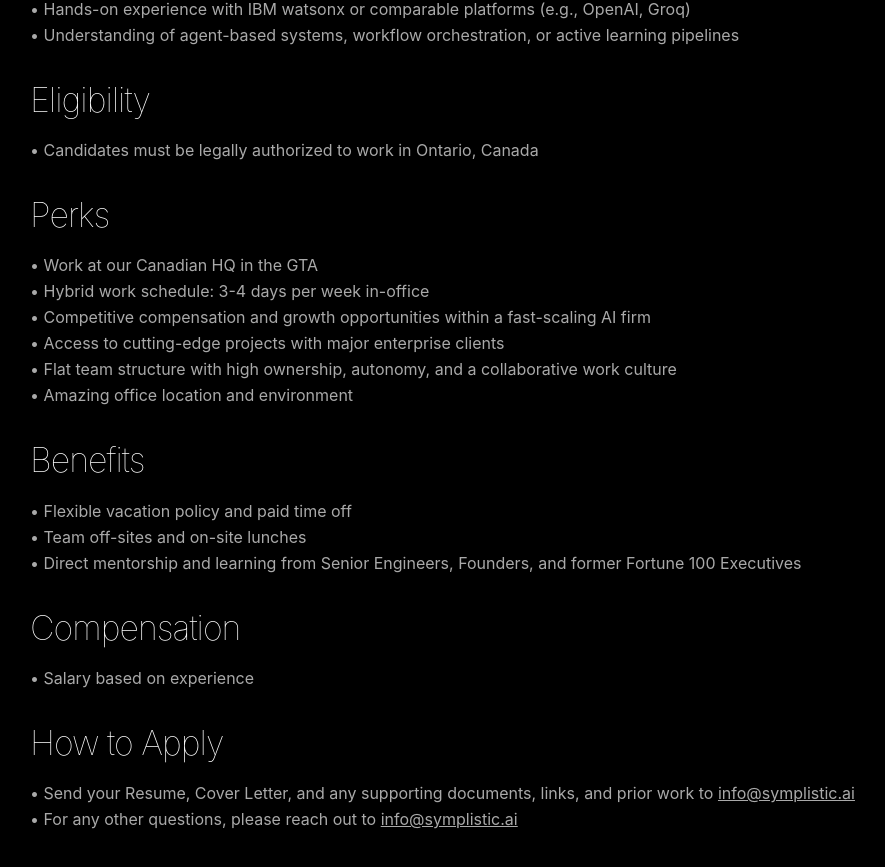
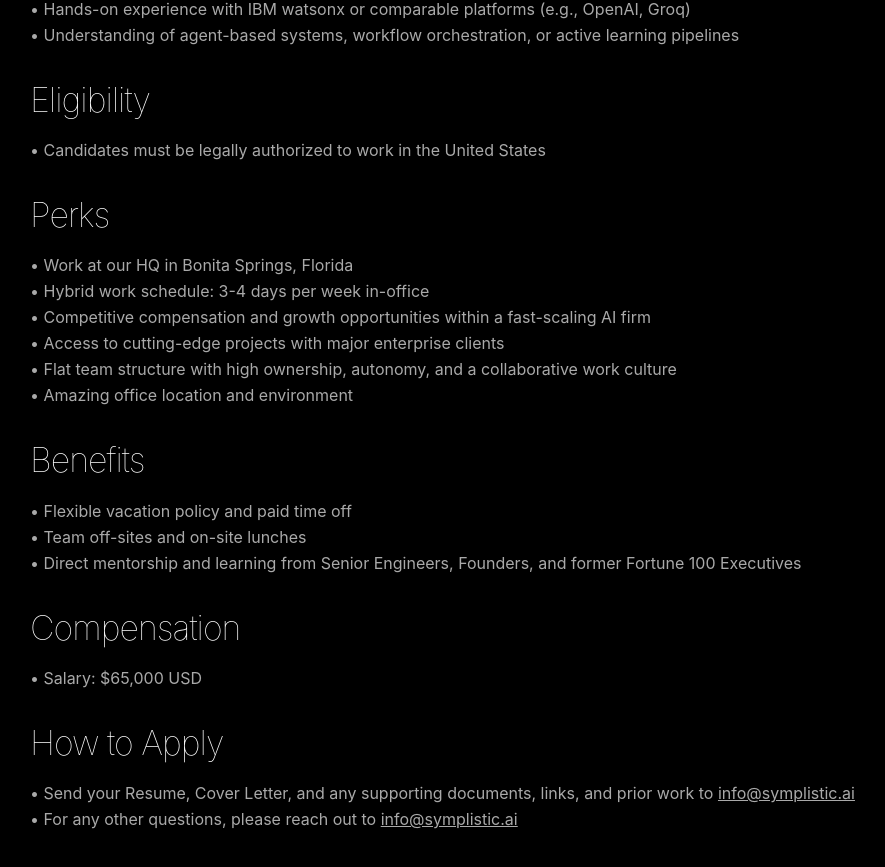
Before and after one commit to symplistic-ai/symplistic-ai.github.io, a website: page us-job-ai-software-developer.html in a window 1280 px wide. Shown: the part 1930-2797 px from the top of the page, without its empty margins (145-1030 px from the left). Drawn offline with nearby package versions, Linux system fonts and the light colour scheme.

Commit message:
Update job posting files

```diff
--- a/us-job-ai-software-developer.html
+++ b/us-job-ai-software-developer.html
@@ -200,14 +200,14 @@
                                       <div class="mt-30">
                                         <h4 class="mb-15 fw-100">Eligibility</h4>
                                         <p class="mb-15" style="color: darkgrey;">
-                                          • Candidates must be legally authorized to work in Ontario, Canada
+                                          • Candidates must be legally authorized to work in the United States
                                         </p>
                                       </div>
 
                                       <div class="mt-30">
                                         <h4 class="mb-15 fw-100">Perks</h4>
                                         <p class="mb-15" style="color: darkgrey;">
-                                          • Work at our Canadian HQ in the GTA<br>
+                                          • Work at our HQ in Bonita Springs, Florida<br>
                                           • Hybrid work schedule: 3-4 days per week in-office<br>
                                           • Competitive compensation and growth opportunities within a fast-scaling AI firm<br>
                                           • Access to cutting-edge projects with major enterprise clients<br>
@@ -228,7 +228,7 @@
                                       <div class="mt-30">
                                         <h4 class="mb-15 fw-100">Compensation</h4>
                                         <p class="mb-15" style="color: darkgrey;">
-                                          • Salary based on experience
+                                          • Salary: $65,000 USD
                                         </p>
                                       </div>
 
```
Also changed, not shown: can-job-ai-software-developer.html (+1 -1 lines).
